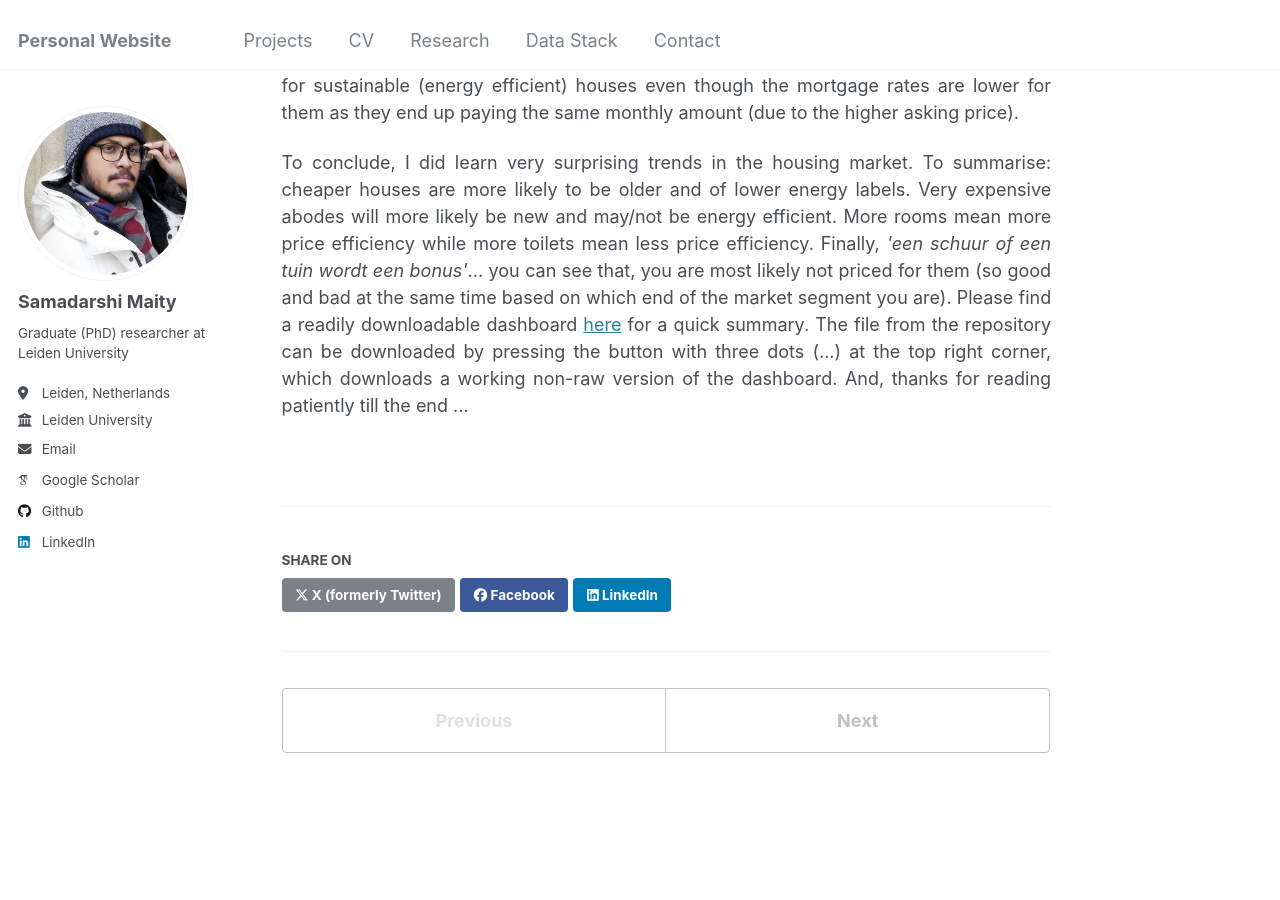
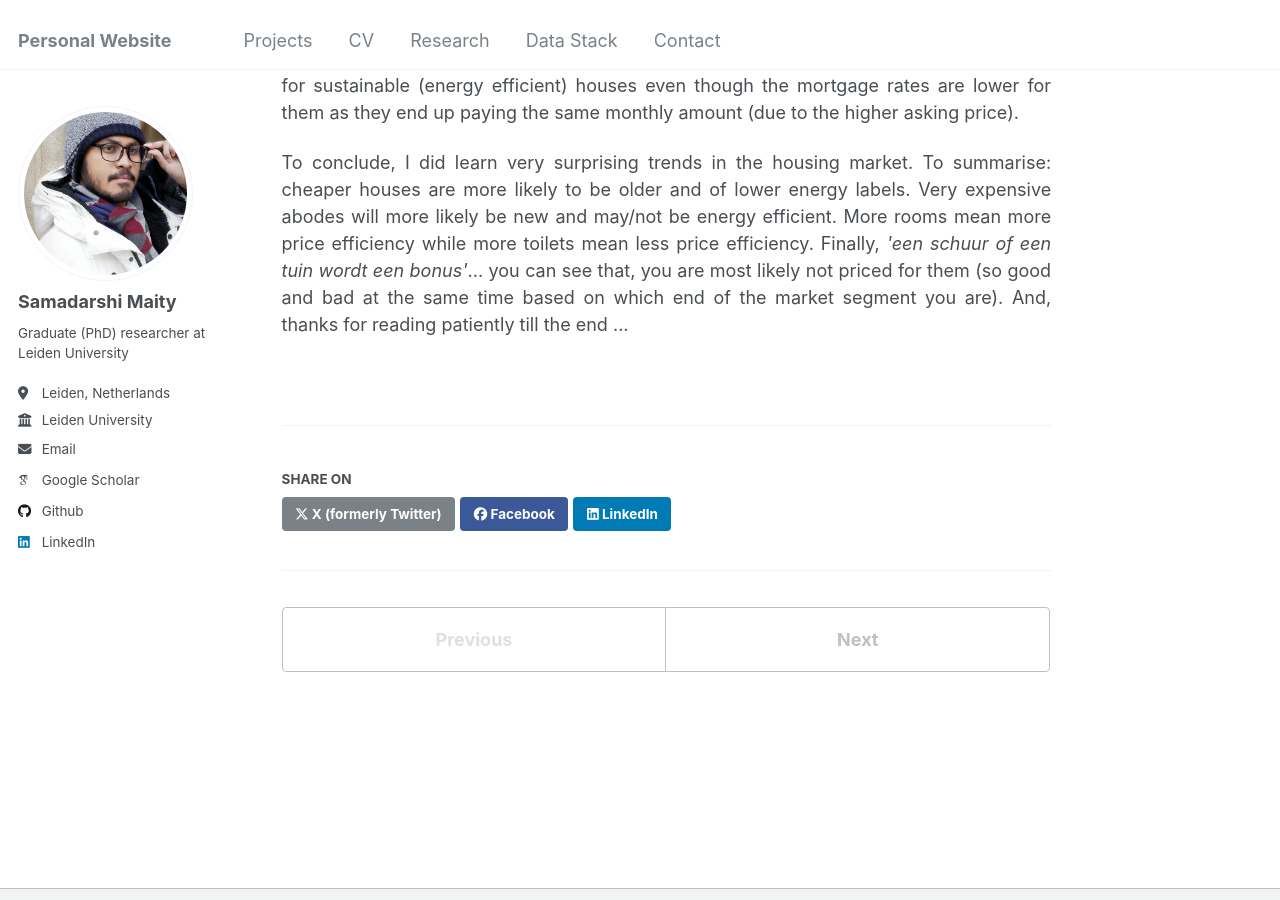
Before and after one commit to Samadarshi-Maity/Samadarshi-Maity.github.io, a Jekyll site: the page built from _portfolio/portfolio-1.html, in a window 1280 px wide and 900 px high, scrolled down 4734 px. Built offline with Jekyll 4.4.1, drawn with Linux system fonts in a browser that asks for light colours; some web fonts are replaced; some of the changed text lies outside the part shown.

Commit message:
Update portfolio-1.html

```diff
--- a/_portfolio/portfolio-1.html
+++ b/_portfolio/portfolio-1.html
@@ -192,7 +192,7 @@ teaser:
 	</p>
 
 	<p style="text-align:justify;" >
-	To conclude, I did learn very surprising trends in the housing market. To summarise: cheaper houses are more likely to  be older and of lower energy labels. Very expensive abodes will more likely be new and may/not be energy efficient. More rooms mean more price efficiency while more toilets mean less price efficiency. Finally,    <i>'een schuur of een tuin wordt een bonus'</i>... you can see that, you are most likely not priced for them (so good and bad at the same time based on which end of the market segment you are). Please find a readily downloadable dashboard <a href='https://github.com/Samadarshi-Maity/Samadarshi-Maity.github.io/blob/main/_publications/bokeh_dashboard.html'  download="dashboard.html">here</a> for a quick summary. The file from the repository can be downloaded by pressing the button with three dots (...) at the top right corner, which downloads a working non-raw version of the dashboard.
+	To conclude, I did learn very surprising trends in the housing market. To summarise: cheaper houses are more likely to  be older and of lower energy labels. Very expensive abodes will more likely be new and may/not be energy efficient. More rooms mean more price efficiency while more toilets mean less price efficiency. Finally,    <i>'een schuur of een tuin wordt een bonus'</i>... you can see that, you are most likely not priced for them (so good and bad at the same time based on which end of the market segment you are).
 And, thanks for reading patiently till the end ...
 	</p>
 
```
